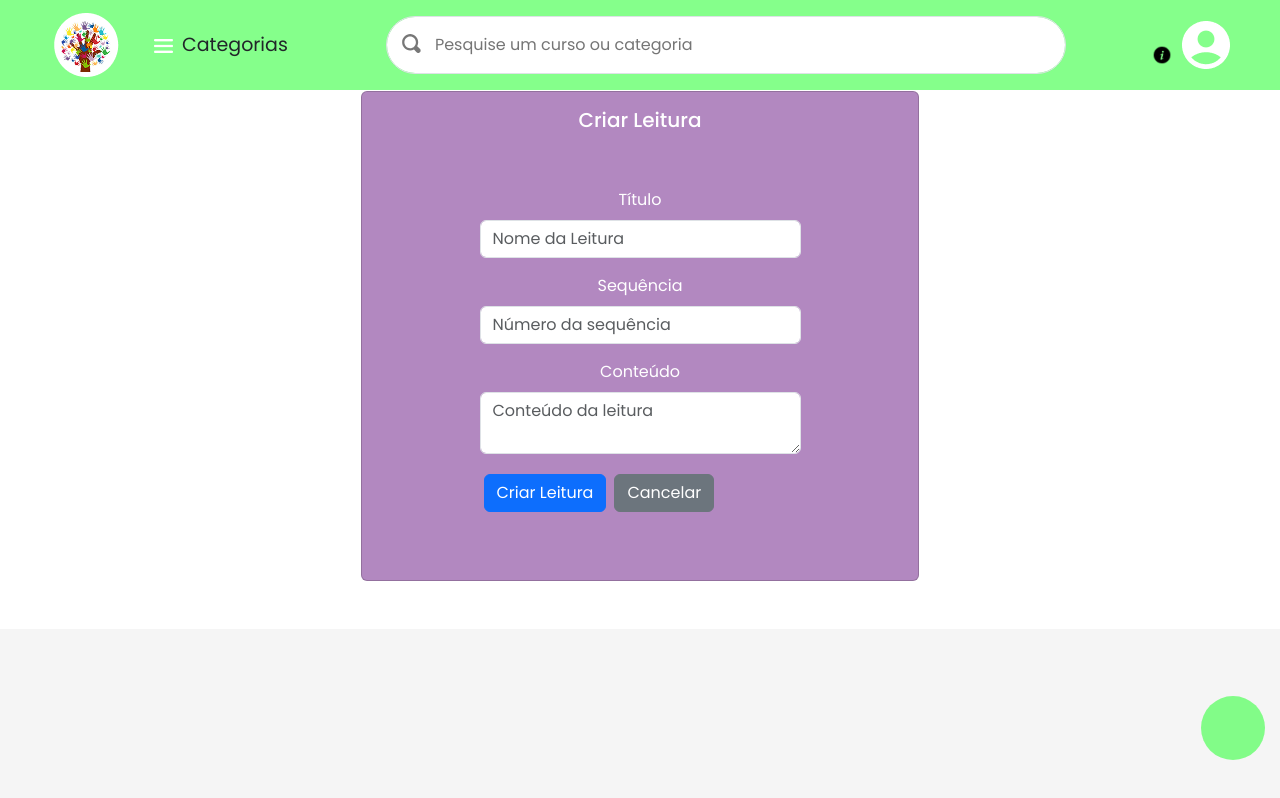
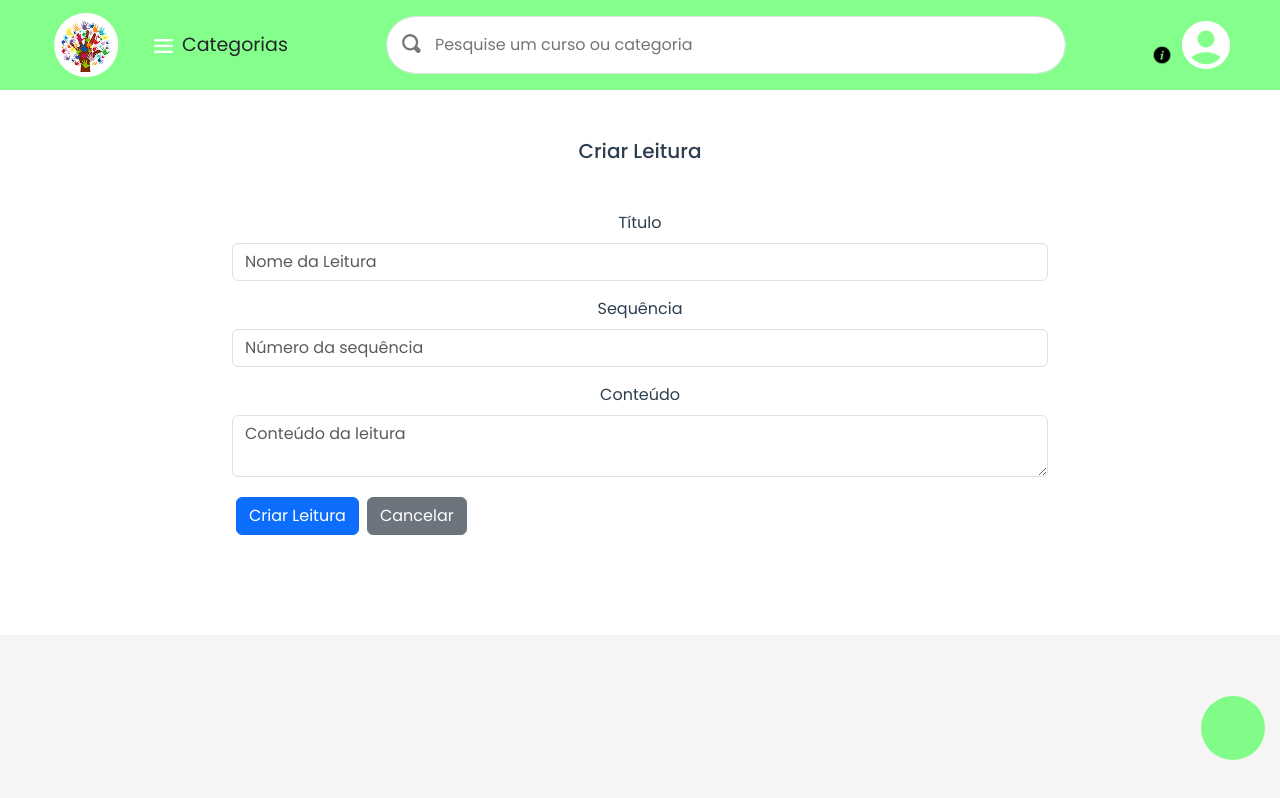
Before and after one commit to chroanz/front-devops, a Vue app: page /create-exercise/1 in a window 1280 px wide. Built offline with nearby package versions, Linux system fonts and the light colour scheme; no server answers.

Commit message:
feat: atualizar layout dos formulários de criação de curso, lição e tarefa com melhorias de estilo

```diff
--- a/src/components/pages/Cursos/CreateCourse.vue
+++ b/src/components/pages/Cursos/CreateCourse.vue
@@ -1,7 +1,7 @@
 <template class="h-100">
-  <div class="create-course h-100 container d-flex justify-content-center align-items-center pb-5"
+  <div class="create-course h-100 container d-flex justify-content-center align-items-center p-5"
     style="min-height: 100%;">
-    <div class="card bg-purple text-white w-50">
+    <div class="w-100">
       <div class="card-body">
         <h5 class="card-title">Criar Novo Curso</h5>
         <FormCreateCourse @submit="createCourse" />
@@ -24,11 +24,6 @@ export default {
 </script>
 
 <style scoped>
-.bg-purple {
-  background-color: #B288C0 !important;
-  /* Cor roxa do Bootstrap 5 */
-}
-
 .alert-modal {
   position: fixed;
   top: 0;
--- a/src/components/pages/Cursos/CreateHomeWork.vue
+++ b/src/components/pages/Cursos/CreateHomeWork.vue
@@ -1,6 +1,6 @@
 <template>
-  <div class="create-course container d-flex justify-content-center align-items-center pb-5">
-    <div class="card bg-purple text-white w-50">
+  <div class="create-course container d-flex justify-content-center align-items-center p-5">
+    <div class="w-100">
       <div class="card-body">
         <h5 class="card-title">Criar Leitura</h5>
         <FormCreateHomeWork @submit="createHomeWork" />
@@ -76,7 +76,8 @@ export default {
 </script>
 
 <style scoped>
-.bg-purple {
-  background-color: #B288C0 !important;
+.container {
+  max-width: 100%;
+  height: 100%;
 }
 </style>
--- a/src/components/pages/Cursos/CreateLessons.vue
+++ b/src/components/pages/Cursos/CreateLessons.vue
@@ -1,6 +1,6 @@
 <template>
-    <div class="create-course container d-flex justify-content-center align-items-center pb-5">
-      <div class="card bg-purple text-white w-50">
+    <div class="create-course container d-flex justify-content-center align-items-center p-5">
+      <div class="w-100">
         <div class="card-body">
           <h5 class="card-title">Criar Aula</h5>
           <FormCreateLesson />
@@ -63,7 +63,8 @@
   </script>
 
   <style scoped>
-  .bg-purple {
-    background-color: #B288C0 !important; /* Cor roxa do Bootstrap 5 */
-  }
+.container {
+  max-width: 100%;
+  height: 100%;
+}
   </style>
```
